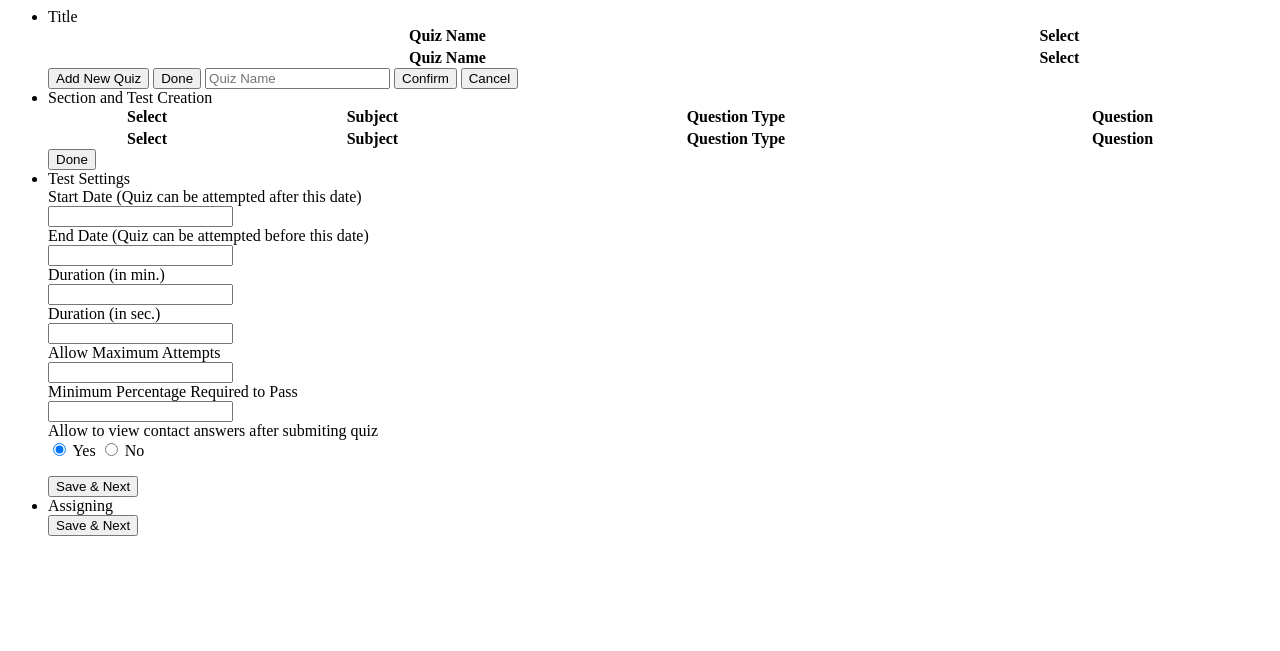
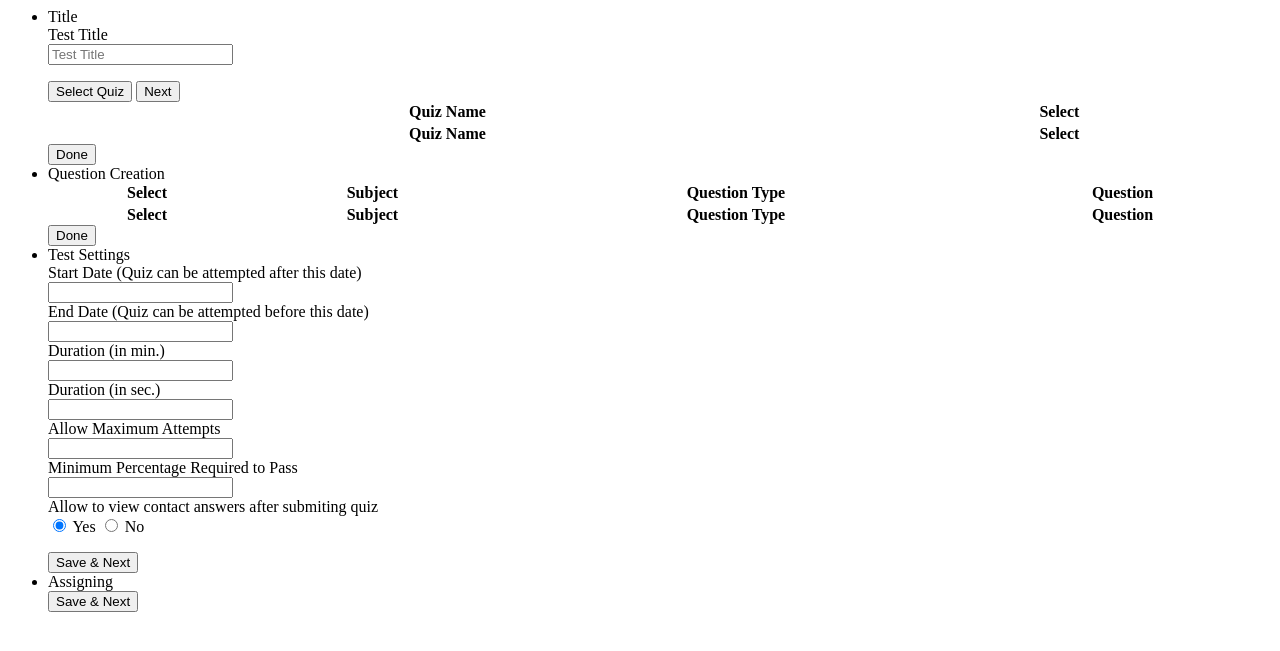
Before and after one commit to warehows/assessment, a CodeIgniter app: the page made by application/views/assign_quiz/index.php in a window 1280 px wide. Shown: the top 651 px of the page. Run offline with CodeIgniter, Linux system fonts and the light colour scheme; lists and menus that the app fills with data are empty.

Commit message:
- Quiz List additional dev

```diff
--- a/application/views/assign_quiz/index.php
+++ b/application/views/assign_quiz/index.php
@@ -21,6 +21,15 @@
                     <div class="mdl-step__content">
 
                         <div class="mdl-cell mdl-cell--12-col-phone mdl-cell--12-col-tablet mdl-cell--12-col-desktop">
+                            <form>
+                                <h7>Test Title</h7>
+                                <div class="mdl-textfield mdl-js-textfield  extrawide is-upgraded is-dirty">
+                                    <label for="input_text" class="mdl-textfield__label"></label>
+                                    <input type="text" class="mdl-textfield__input " id="new_quiz_name" placeholder="Test Title"/>
+                                </div>
+                            </form>
+                            <button class="mdl-button mdl-js-ripple-effect mdl-js-button" id="select_quiz">Select Quiz</button>
+                            <button class="mdl-button mdl-js-ripple-effect mdl-js-button" id="new_quiz_confirm">Next</button>
 
                             <!-- datatable -->
                             <table id="quiz_lists" class="mdl-data-table" cellspacing="0" width="100%"
@@ -51,35 +60,20 @@
                     <div class="mdl-step__actions">
                         <button
                             class="mdl-button mdl-js-button mdl-js-ripple-effect mdl-button--colored mdl-button--raised"
-                            id="add_new_quiz"
-                            data-stepper-next>
-                            Add New Quiz
-                        </button>
-                        <button
-                            class="mdl-button mdl-js-button mdl-js-ripple-effect mdl-button--colored mdl-button--raised"
                             id="selected_quiz_confirm"
                             data-stepper-next>
                             Done
                         </button>
-                        <input id="new_quiz_name" class="mdl-js-ripple-effect" name="quiz_name"
-                               placeholder="Quiz Name"/>
-                        <input type="button"
-                               class="mdl-button mdl-js-button mdl-js-ripple-effect mdl-button--colored mdl-button--raised"
-                               id="new_quiz_confirm" value="Confirm"/>
-                        <input type="button"
-                               class="mdl-button mdl-js-button mdl-js-ripple-effect mdl-button--colored mdl-button--raised"
-                               id="cancel_new_quiz" value="Cancel"/>
                     </div>
                 </li>
                 <li class="mdl-step">
                     <span class="mdl-step__label">
                         <span class="mdl-step__title">
-                            <span class="mdl-step__title-text">Section and Test Creation</span>
+                            <span class="mdl-step__title-text">Question Creation</span>
                         </span>
                     </span>
 
                     <div class="mdl-step__content">
-
                         <!-- datatable -->
                         <table id="question_lists" class="mdl-data-table" cellspacing="0" width="100%"
                                align="center">
@@ -216,6 +210,8 @@
 <script>
     $(document).ready(function () {
         $('#last_question_tr').hide();
+        $('#quiz_lists').wrap('<div id="hide_quiz_lists" style="display:none"/>');
+        $("#selected_quiz_confirm").hide();
         $('#quiz_lists').DataTable({
             columnDefs: [
                 {
@@ -235,6 +231,7 @@
         var current_step = 0;
         var quiz_lists = $('#quiz_lists').DataTable();
         var question_lists = $('#question_lists').DataTable();
+        var latest_id = "";
         $("#last_tr").hide();
         $("#second_table").hide();
         var quiz_selected = "";
@@ -244,8 +241,6 @@
         }).done(function (value) {
             var quiz_value = JSON.parse(value);
             $.each(quiz_value, function (key, key_value) {
-//                console.log(key_value["quid"]);
-//                $("#last_tr").before('<tr class="quiz_name_tr row"><td>' + key_value["quiz_name"] + '</td><td><input type="button" id="selected_' + key_value["quid"] + '" value="Select" class="selected_quiz"></td></tr>');
                 quiz_lists.row.add([key_value["quiz_name"], '<input type="button" id="selected_' + key_value["quid"] + '" value="Select" class="selected_quiz">']).draw();
             });
 
@@ -265,13 +260,9 @@
             });
 
         });
-        $("#new_quiz_name").hide();
-        $("#new_quiz_confirm").hide();
-        $("#cancel_new_quiz").hide();
-        $("#add_new_quiz").click(function () {
-            $("#new_quiz_confirm").show();
-            $("#new_quiz_name").show();
-            $("#cancel_new_quiz").show();
+        $("#select_quiz").click(function(){
+            $("#hide_quiz_lists").toggle();
+            $("#selected_quiz_confirm").toggle();
         });
         $("#new_quiz_confirm").click(function (event) {
 
@@ -283,27 +274,36 @@
                     type: "POST",
                     data: {quiz_name: quiz_name}
                 }).done(function (values) {
+                    latest_id = values;
                     $.ajax({
                         url: "<?php echo site_url('assign/assessment_quiz_list/'); ?>",
                     }).done(function (value) {
-                        quiz_selected = quiz_selected;
-
                         var quiz_value = JSON.parse(value);
                         quiz_lists.clear().draw();
                         $.each(quiz_value, function (key, key_value) {
-//                            $("#last_tr").before('<tr class="quiz_name_tr"><td>' + key_value["quiz_name"] + '</td><td><input type="button" id="selected_' + key_value["quid"] + '" class="selected_quiz" value="Select"></td></tr>');
                             quiz_lists.row.add([key_value["quiz_name"], '<input type="button" id="selected_' + key_value["quid"] + '" class="selected_quiz" value="Select">']).draw();
                         });
-                        $("#new_quiz_confirm").hide();
-                        $("#new_quiz_name").hide();
                         $("#cancel_new_quiz").hide();
 
                         $(".selected_quiz").click(function () {
                             quiz_selected = $(this).attr("id");
                             quiz_selected = quiz_selected.replace("selected_", "");
+                        });
 
                     });
 
+                    $.ajax({
+                        url: "<?php echo site_url('assign/get_all_questions');?>",
+                        type: "POST",
+                    }).done(function (values) {
+                        var all_quizzes = JSON.parse(values);
+                        $("#second_table").show();
+                        quiz_selected = latest_id;
+                        $(".mdl-step").removeClass("is-active");
+                        $(".mdl-step").eq(1).addClass("is-active");
+                        $.each(all_quizzes, function (key, value) {
+                            question_lists.row.add(['<input type="checkbox" name="' + value["qid"] + '" class="question_checkbox" />', value["cid"],value["question_type"],value["question"]]).draw();
+                        });
                     });
 
                 });
```
Also changed, not shown: application/controllers/Quiz.php (+1 -25 lines). Lines whose indentation alone changed are shown as unchanged.
